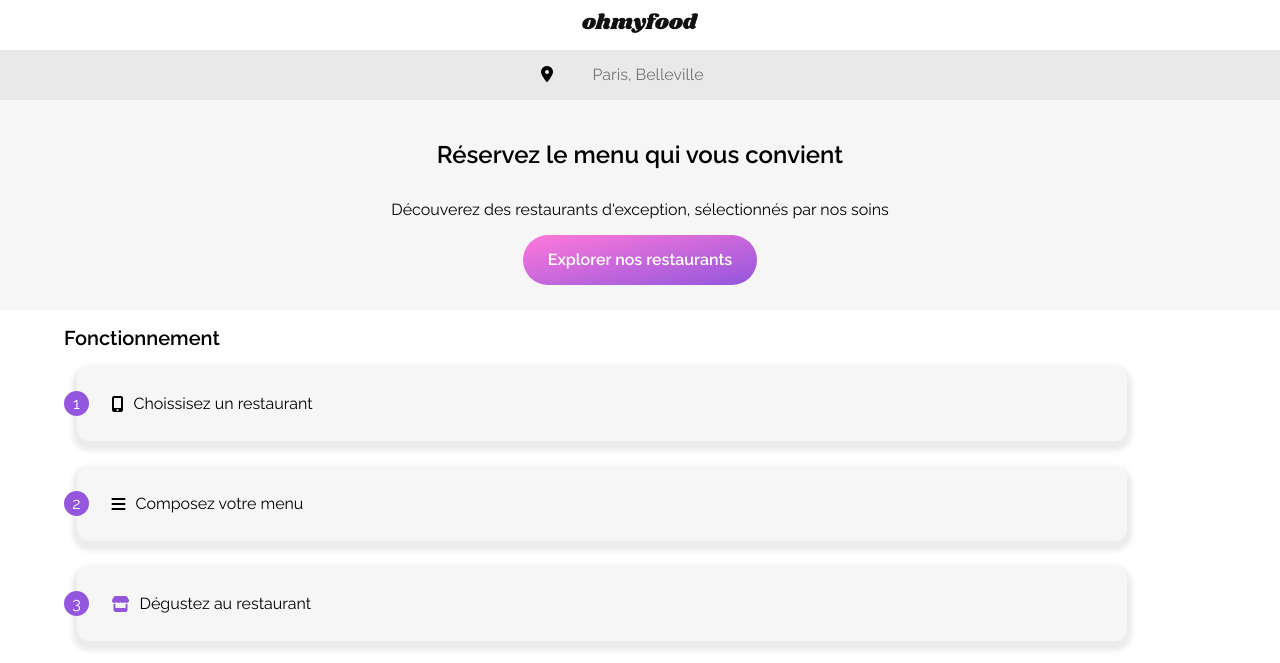
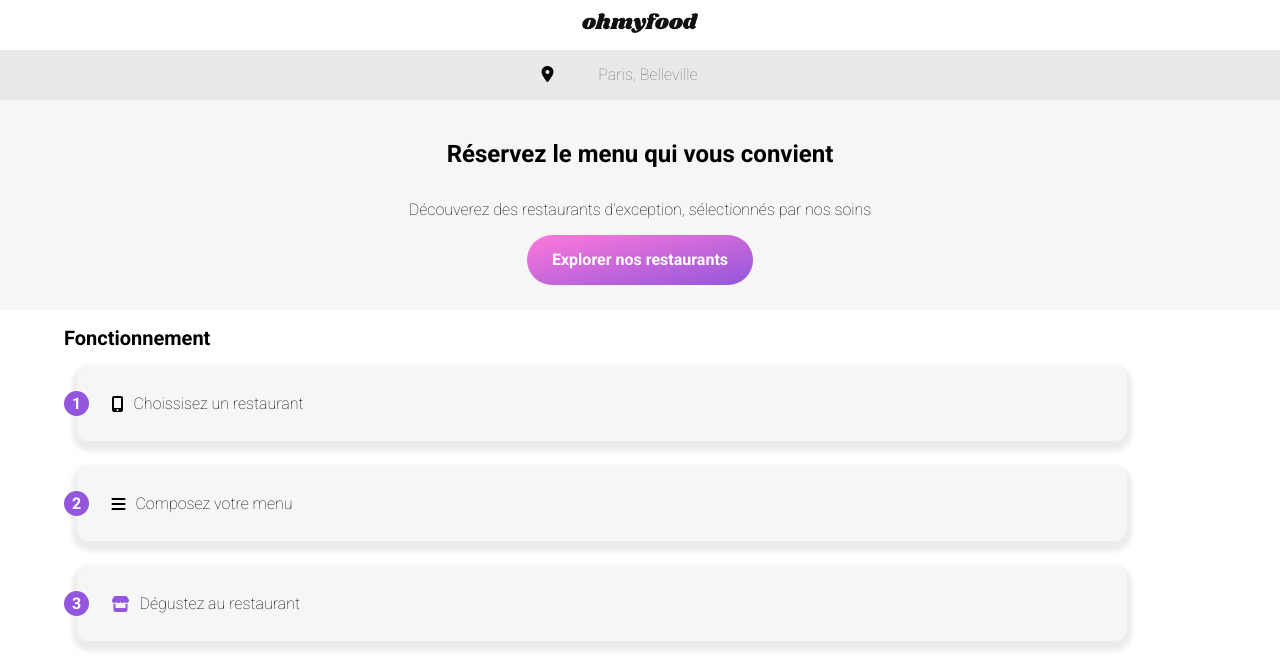
Before and after one commit to GriffonAnton/Dynamisez-une-page-web-avec-des-animations-CSS-Griffon-Anton, a website: page index.html in a window 1280 px wide. Shown: the top 663 px of the page. Drawn offline with Linux system fonts and the light colour scheme.

Commit message:
Avancement Page principale

```diff
--- a/index.html
+++ b/index.html
@@ -5,10 +5,9 @@
     <meta charset="utf-8" />
     <meta name="viewport" content="width=device-width, initial-scale=1">
     <link rel="stylesheet" href="css/normalize.css" />
-    <link rel="preconnect" href="https://fonts.googleapis.com">
-    <link rel="preconnect" href="https://fonts.googleapis.com">
+    <link rel="preconnect" href="https://fonts.googleapis.com" />
     <link rel="preconnect" href="https://fonts.gstatic.com" crossorigin>
-    <link href="https://fonts.googleapis.com/css2?family=Raleway:wght@400;600&display=swap" rel="stylesheet">
+    <link href="https://fonts.googleapis.com/css2?family=Roboto:wght@100;700&display=swap" rel="stylesheet">
     <script src="https://kit.fontawesome.com/3e5ad8009b.js" crossorigin="anonymous"></script>
     <link rel="stylesheet" href="css/style.css" />
     <title>Ohmyfood</title>
--- a/sass/base/_body.scss
+++ b/sass/base/_body.scss
@@ -1,5 +1,5 @@
 body {
-    font-family: raleway;
+    font-family: roboto;
     font-size: 100%;
     justify-content: center;
     box-sizing: border-box;
--- a/sass/composants/_composants.scss
+++ b/sass/composants/_composants.scss
@@ -10,6 +10,7 @@
 
     form {
         input[type="text"] {
+
             background: transparent;
             border: none;
             text-align: center;
@@ -66,6 +67,7 @@
         border-radius: 12.5px;
         background-color: $flashyColorFirst;
         color: white;
+        font-weight: bold;
         display: flex;
         align-items: center;
         justify-content: center;
```
Also changed, not shown: css/style.css, 1 other file.
